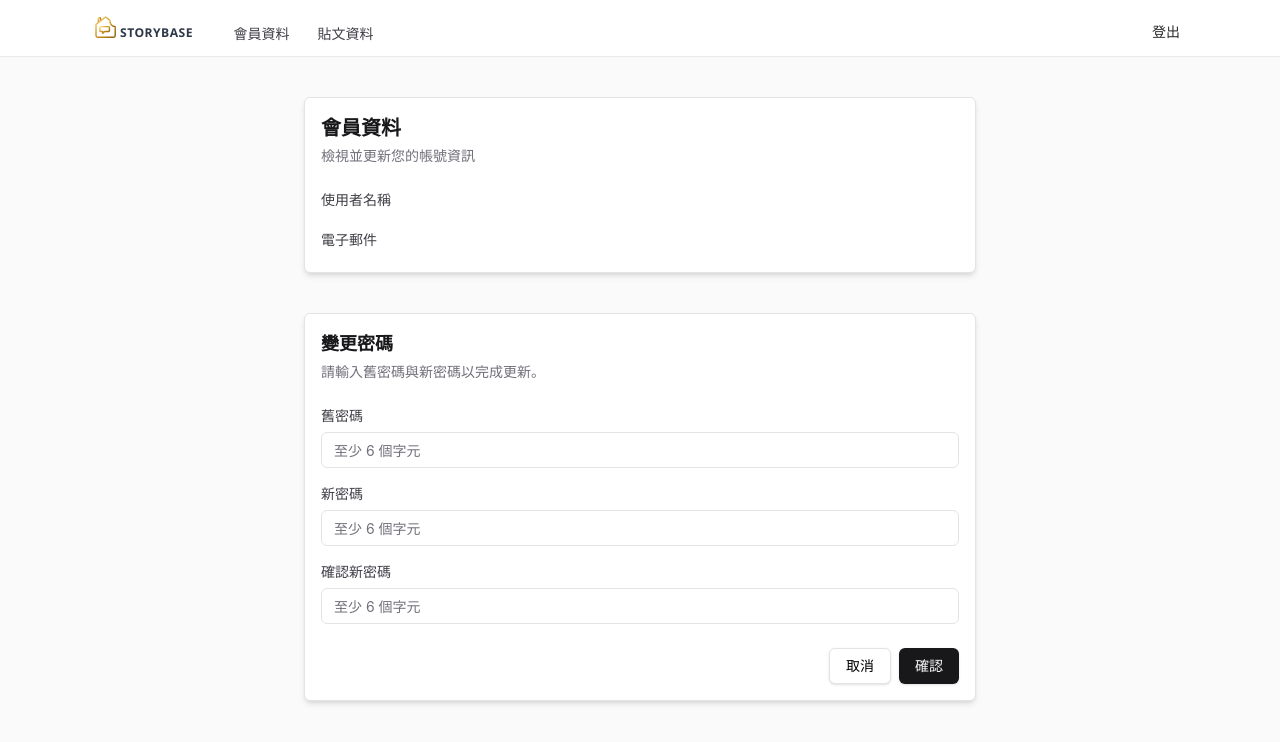
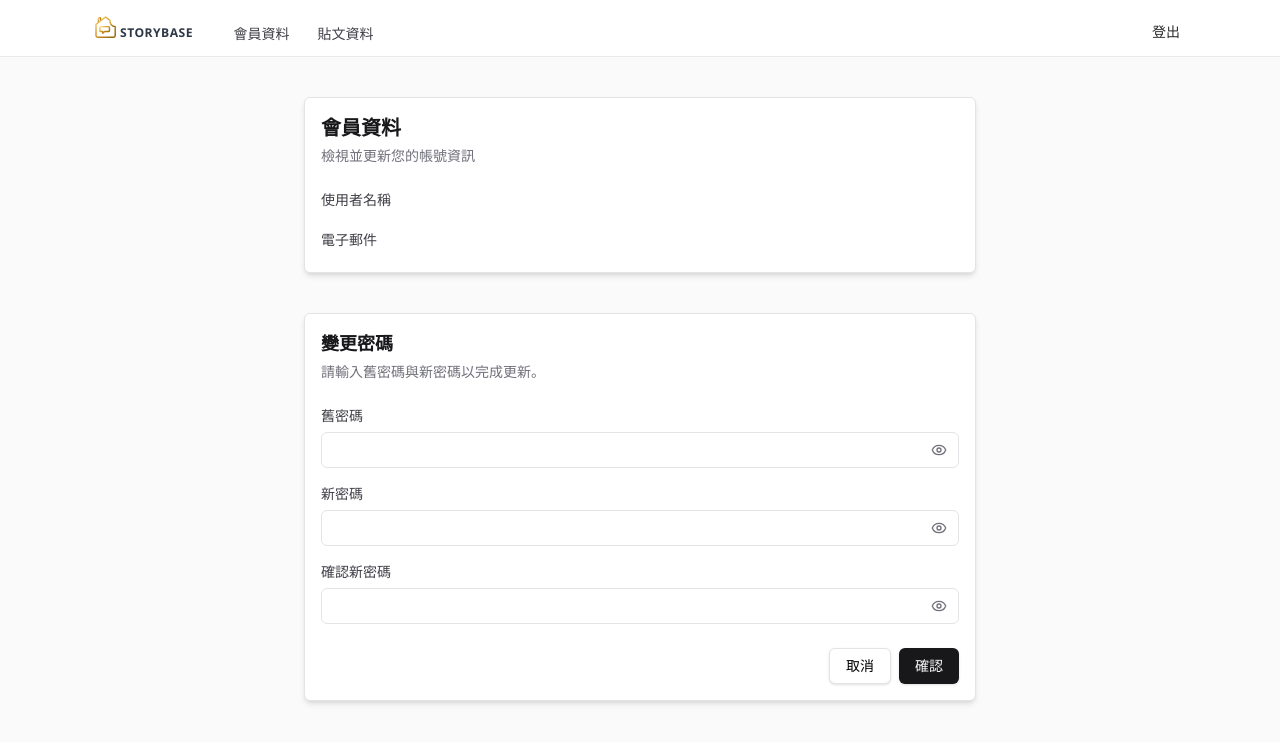
Before and after one commit to yoyo6140/StoryBase-Frontend, a React (Vite) app: page /member in a window 1280 px wide. Both pictures are taken after a click on the button "修改密碼". Shown: the top 742 px of the page. Built offline with nearby package versions, Linux system fonts and the light colour scheme.

Commit message:
修改密碼 完成

```diff
--- a/src/hooks/useAuth.ts
+++ b/src/hooks/useAuth.ts
@@ -29,7 +29,7 @@ export async function login(input: LoginInputData) {
   }
 
   // 成功則存入 session 並回傳
-  sessionStorage.setItem("auth_token", data.access_token);
+  sessionStorage.setItem("access_token", data.access_token);
   return data;
 }
 
--- a/src/hooks/useMember.ts
+++ b/src/hooks/useMember.ts
@@ -1,8 +1,15 @@
 const API_BASE = import.meta.env.VITE_API_BASE_URL;
 const MEMBER_PATH = "/api/v1/me";
+const CHANGE_PASSWORD_PATH = "/api/v1/change-password";
 
 interface MemberInputData {
   access_token: string;
+}
+
+interface ChangePasswordInputData {
+  access_token: string;
+  old_password: string;
+  new_password: string;
 }
 
 export async function getMember(input: MemberInputData) {
@@ -23,3 +30,25 @@ export async function getMember(input: MemberInputData) {
     throw new Error(err.message);
   }
 }
+
+export async function changePassword(input: ChangePasswordInputData) {
+  try {
+    const res = await fetch(`${API_BASE}${CHANGE_PASSWORD_PATH}`, {
+      method: "PUT",
+      headers: {
+        "Content-Type": "application/json",
+        Authorization: `Bearer ${input.access_token}`,
+      },
+      body: JSON.stringify(input),
+    });
+    const data = await res.json();
+    if (!res.ok || data.message !== "success") {
+      throw new Error(
+        data.detail || data.message || "Failed to change password",
+      );
+    }
+    return data;
+  } catch (err: any) {
+    throw new Error(err.message);
+  }
+}
--- a/src/pages/MemberPage.tsx
+++ b/src/pages/MemberPage.tsx
@@ -1,29 +1,38 @@
 import { Input, Button } from "@/components/ui";
 import { useState, useEffect } from "react";
-import { getMember } from "@/hooks/useMember";
-
-/** 新／確認密碼欄位至少字元數（搭配 HTML minLength） */
-const PASSWORD_MIN_LENGTH = 6;
+import { getMember, changePassword } from "@/hooks/useMember";
+import { Eye, EyeOff } from "lucide-react";
 
 function MemberPage() {
-  const access_token = sessionStorage.getItem("auth_token");
+  const access_token = sessionStorage.getItem("access_token");
   const [isEditing, setIsEditing] = useState(false);
-  const [formKey, setFormKey] = useState(0);
-  const [matchError, setMatchError] = useState("");
   const [username, setUsername] = useState("");
   const [email, setEmail] = useState("");
 
+  const [oldPassword, setOldPassword] = useState("");
+  const [newPassword, setNewPassword] = useState("");
+  const [confirmPassword, setConfirmPassword] = useState("");
+  const [error, setError] = useState("");
+  const [showOldPassword, setShowOldPassword] = useState(false);
+  const [showNewPassword, setShowNewPassword] = useState(false);
+  const [showConfirmPassword, setShowConfirmPassword] = useState(false);
+
+  //打開編輯密碼視窗
   const openPasswordEditor = () => {
-    setMatchError("");
-    setFormKey((k) => k + 1);
+    setError("");
+    setShowOldPassword(false);
+    setShowNewPassword(false);
+    setShowConfirmPassword(false);
     setIsEditing(true);
   };
 
+  //關閉編輯密碼視窗
   const closePasswordEditor = () => {
-    setMatchError("");
+    setError("");
     setIsEditing(false);
   };
 
+  //取得會員資料
   useEffect(() => {
     if (access_token) {
       getMember({ access_token }).then((data) => {
@@ -32,6 +41,36 @@ function MemberPage() {
       });
     }
   }, [access_token]);
+
+  //修改密碼
+  function handleChangePassword(e: any) {
+    e.preventDefault();
+
+    if (!access_token) {
+      setError("請先登入");
+      return;
+    }
+
+    if (newPassword !== confirmPassword) {
+      setError("新密碼與確認新密碼須相同");
+      return;
+    }
+    changePassword({
+      access_token,
+      old_password: oldPassword,
+      new_password: newPassword,
+    })
+      .then(() => {
+        alert("修改成功");
+        setOldPassword("");
+        setNewPassword("");
+        setConfirmPassword("");
+        closePasswordEditor();
+      })
+      .catch((err) => {
+        setError(err.message);
+      });
+  }
 
   return (
     <div className="mx-auto flex w-full max-w-2xl flex-col gap-6">
@@ -82,25 +121,7 @@ function MemberPage() {
             請輸入舊密碼與新密碼以完成更新。
           </p>
 
-          <form
-            key={formKey}
-            className="mt-6 space-y-4"
-            onSubmit={(e) => {
-              e.preventDefault();
-              const fd = new FormData(e.currentTarget);
-              const newPwd = String(fd.get("newPassword") ?? "");
-              const confirmPwd = String(fd.get("confirmPassword") ?? "");
-
-              if (newPwd !== confirmPwd) {
-                setMatchError("新密碼與確認新密碼須相同");
-                return;
-              }
-
-              setMatchError("");
-              // 通過後可一併用 fd.get("oldPassword")、newPwd 送 API
-              closePasswordEditor();
-            }}
-          >
+          <form className="mt-6 space-y-4" onSubmit={handleChangePassword}>
             <div>
               <label
                 htmlFor="member-password-old"
@@ -108,15 +129,29 @@ function MemberPage() {
               >
                 舊密碼
               </label>
+              <div className="relative">
                 <Input
                   id="member-password-old"
-                name="oldPassword"
-                type="password"
+                  type={showOldPassword ? "text" : "password"}
                   required
-                minLength={PASSWORD_MIN_LENGTH}
-                autoComplete="current-password"
-                placeholder={`至少 ${PASSWORD_MIN_LENGTH} 個字元`}
+                  minLength={6}
+                  className="pr-10"
+                  value={oldPassword}
+                  onChange={(e) => setOldPassword(e.target.value)}
                 />
+                <button
+                  type="button"
+                  className="absolute right-2 top-1/2 -translate-y-1/2 rounded p-1 text-zinc-500 hover:bg-zinc-100 hover:text-zinc-800 focus-visible:outline-none focus-visible:ring-2 focus-visible:ring-zinc-400"
+                  onClick={() => setShowOldPassword((v) => !v)}
+                  aria-label={showOldPassword ? "隱藏舊密碼" : "顯示舊密碼"}
+                >
+                  {showOldPassword ? (
+                    <EyeOff className="size-4 cursor-pointer" aria-hidden />
+                  ) : (
+                    <Eye className="size-4 cursor-pointer" aria-hidden />
+                  )}
+                </button>
+              </div>
             </div>
             <div>
               <label
@@ -125,15 +160,29 @@ function MemberPage() {
               >
                 新密碼
               </label>
+              <div className="relative">
                 <Input
                   id="member-password-new"
-                name="newPassword"
-                type="password"
+                  type={showNewPassword ? "text" : "password"}
                   required
-                minLength={PASSWORD_MIN_LENGTH}
-                autoComplete="new-password"
-                placeholder={`至少 ${PASSWORD_MIN_LENGTH} 個字元`}
+                  minLength={6}
+                  className="pr-10"
+                  value={newPassword}
+                  onChange={(e) => setNewPassword(e.target.value)}
                 />
+                <button
+                  type="button"
+                  className="absolute right-2 top-1/2 -translate-y-1/2 rounded p-1 text-zinc-500 hover:bg-zinc-100 hover:text-zinc-800 focus-visible:outline-none focus-visible:ring-2 focus-visible:ring-zinc-400"
+                  onClick={() => setShowNewPassword((v) => !v)}
+                  aria-label={showNewPassword ? "隱藏新密碼" : "顯示新密碼"}
+                >
+                  {showNewPassword ? (
+                    <EyeOff className="size-4 cursor-pointer" aria-hidden />
+                  ) : (
+                    <Eye className="size-4 cursor-pointer" aria-hidden />
+                  )}
+                </button>
+              </div>
             </div>
             <div>
               <label
@@ -142,20 +191,36 @@ function MemberPage() {
               >
                 確認新密碼
               </label>
+              <div className="relative">
                 <Input
                   id="member-password-confirm"
-                name="confirmPassword"
-                type="password"
+                  type={showConfirmPassword ? "text" : "password"}
                   required
-                minLength={PASSWORD_MIN_LENGTH}
-                autoComplete="new-password"
-                placeholder={`至少 ${PASSWORD_MIN_LENGTH} 個字元`}
+                  minLength={6}
+                  className="pr-10"
+                  value={confirmPassword}
+                  onChange={(e) => setConfirmPassword(e.target.value)}
                 />
+                <button
+                  type="button"
+                  className="absolute right-2 top-1/2 -translate-y-1/2 rounded p-1 text-zinc-500 hover:bg-zinc-100 hover:text-zinc-800 focus-visible:outline-none focus-visible:ring-2 focus-visible:ring-zinc-400"
+                  onClick={() => setShowConfirmPassword((v) => !v)}
+                  aria-label={
+                    showConfirmPassword ? "隱藏確認密碼" : "顯示確認密碼"
+                  }
+                >
+                  {showConfirmPassword ? (
+                    <EyeOff className="size-4 cursor-pointer" aria-hidden />
+                  ) : (
+                    <Eye className="size-4 cursor-pointer" aria-hidden />
+                  )}
+                </button>
+              </div>
             </div>
 
-            {matchError ? (
+            {error ? (
               <p className="text-sm text-red-600" role="alert">
-                {matchError}
+                {error}
               </p>
             ) : null}
 
```
Lines whose indentation alone changed are shown as unchanged.
